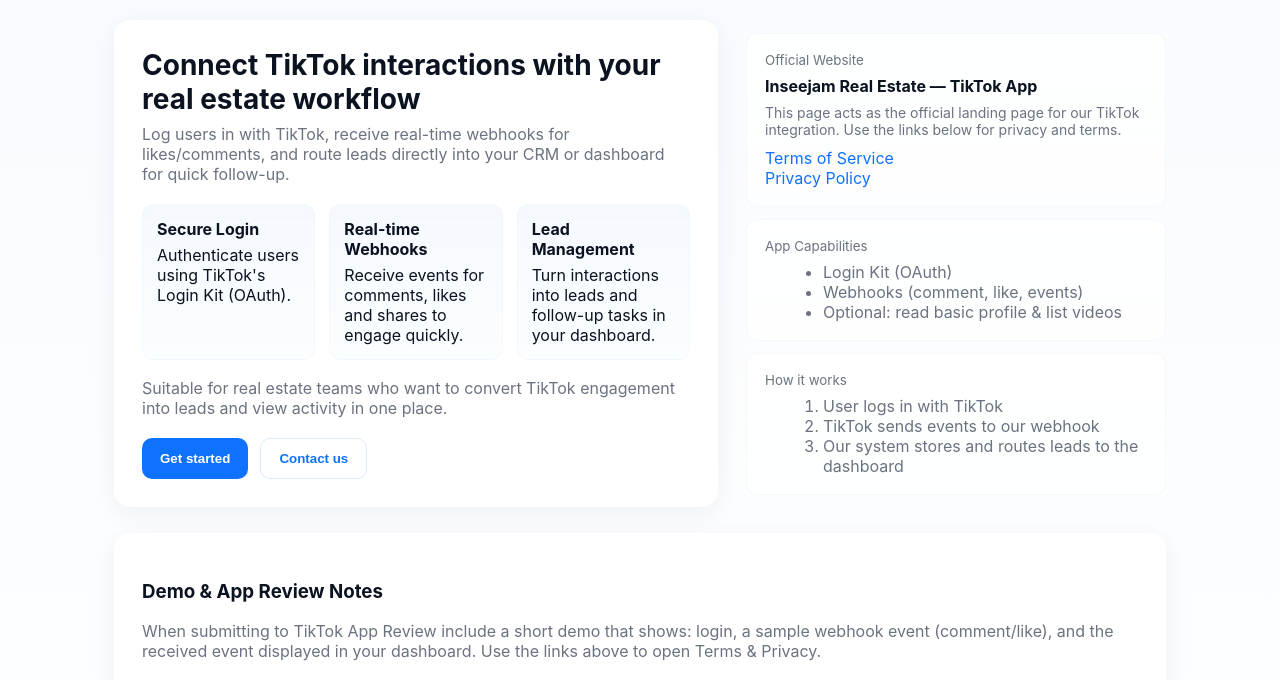
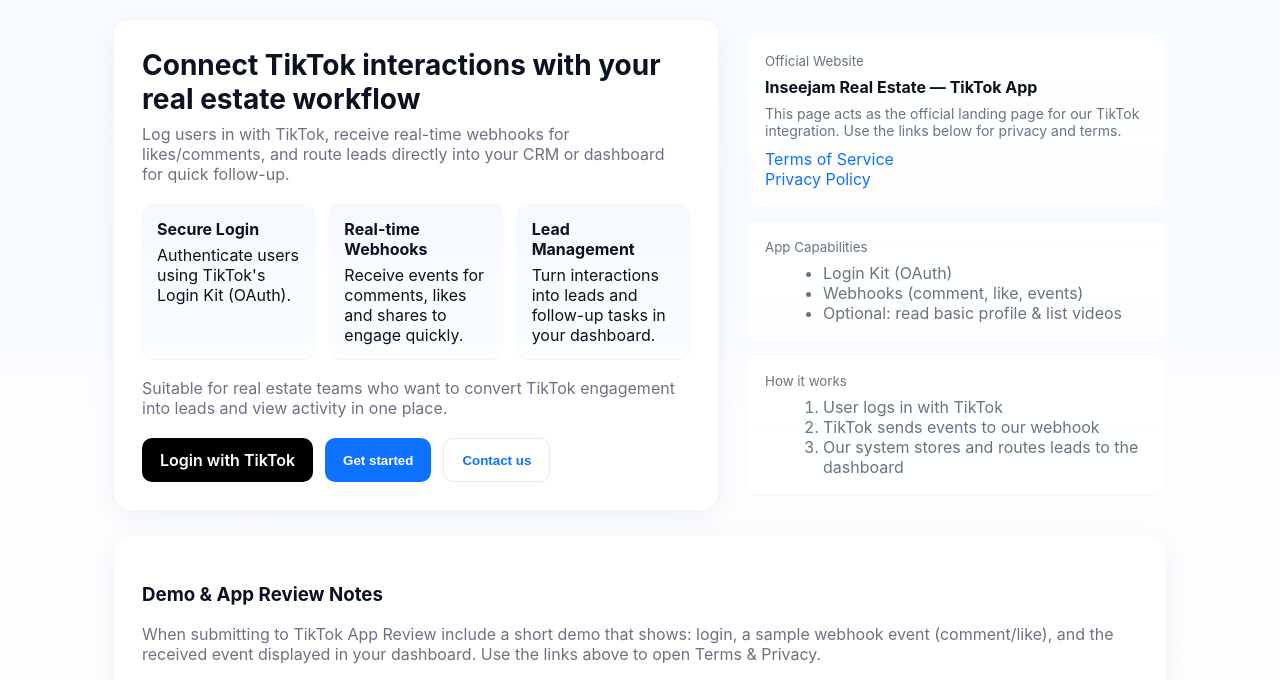
Before and after one commit to SuperMustafa/tiktok_polices, a plain HTML site: page index.html in a window 1280 px wide. Shown: the part 120-800 px from the top of the page. Drawn offline with Linux system fonts and the light colour scheme.

Commit message:
Update index.html

```diff
--- a/index.html
+++ b/index.html
@@ -25,9 +25,11 @@
 
     .hero{display:grid;grid-template-columns:1fr 420px;gap:28px;align-items:center;margin-top:28px}
     .card{background:var(--card);border-radius:16px;padding:28px;box-shadow:0 6px 28px rgba(15,39,74,0.06)}
-    .cta{display:flex;gap:12px;margin-top:20px}
-    .btn{background:var(--accent);color:white;padding:12px 18px;border-radius:10px;border:0;cursor:pointer;font-weight:600}
+    .cta{display:flex;gap:12px;margin-top:20px;flex-wrap:wrap}
+    .btn{background:var(--accent);color:white;padding:12px 18px;border-radius:10px;border:0;cursor:pointer;font-weight:600;text-decoration:none;display:inline-block;text-align:center}
     .btn.alt{background:transparent;color:var(--accent);border:1px solid rgba(15,114,255,0.14)}
+    .btn.tiktok{background:#000;color:#fff}
+    .btn.tiktok:hover{background:#ff0050}
 
     .features{display:grid;grid-template-columns:repeat(3,1fr);gap:14px;margin-top:20px}
     .feature{padding:14px;border-radius:12px;background:linear-gradient(180deg,rgba(15,114,255,0.04),rgba(0,194,255,0.02));border:1px solid rgba(15,114,255,0.03)}
@@ -88,6 +90,7 @@
           <div class="meta">Suitable for real estate teams who want to convert TikTok engagement into leads and view activity in one place.</div>
 
           <div class="cta">
+            <a href="https://www.tiktok.com/login" target="_blank" class="btn tiktok">Login with TikTok</a>
             <button class="btn">Get started</button>
             <button class="btn alt" onclick="document.getElementById('contact').scrollIntoView()">Contact us</button>
           </div>
```
